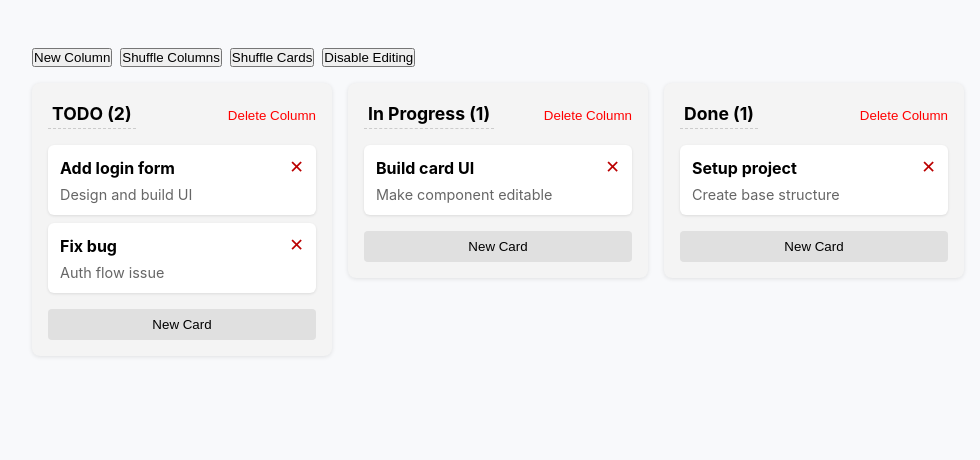
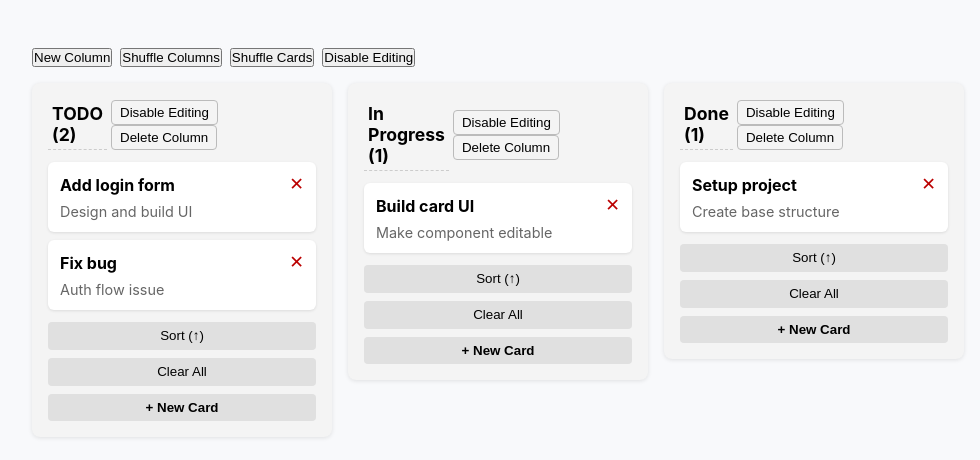
Before and after one commit to RodionCoach/test_bankingbad_vue, a Vue app: page / in a window 1280 px wide. Shown: the top 460 px of the page, without its empty margins (16-996 px from the left). Built offline with nearby package versions, Linux system fonts and the light colour scheme.

Commit message:
feat: add column action buttons, Sort, Clear All, Disable Editing

```diff
--- a/modules/components/BoardColumn/BoardColumn.vue
+++ b/modules/components/BoardColumn/BoardColumn.vue
@@ -1,30 +1,42 @@
 <template>
   <div class="board-column">
     <div class="column-header">
-      <div class="column-title" :contenteditable="editingEnabled" @blur="emitTitle" @keydown.enter.prevent="emitTitle">
+      <div class="column-title" :contenteditable="!column.disabled" @blur="emitTitle"
+        @keydown.enter.prevent="emitTitle">
         {{ column.title }} ({{ column.cards.length }})
       </div>
       <div class="column-actions">
+        <button @click="$emit('toggle-disable')">
+          {{ column.disabled ? 'Enable Editing' : 'Disable Editing' }}
+        </button>
         <button @click="$emit('delete-column')">Delete Column</button>
       </div>
     </div>
 
     <div class="cards">
-      <Card v-for="card in column.cards" :key="card.id" :card="card" :editingEnabled="editingEnabled"
+      <Card v-for="card in sortedCards" :key="card.id" :card="card" :editingEnabled="!column.disabled"
         @update="card => $emit('update-card', { cardId: card.id, ...card })"
         @delete="cardId => $emit('delete-card', cardId)" />
     </div>
 
-    <button class="add-card" @click="$emit('add-card')">New Card</button>
+    <div class="column-footer">
+      <button @click="toggleSort">
+        Sort ({{ sortOrder === 'asc' ? '↑' : '↓' }})
+      </button>
+      <button @click="$emit('clear-cards')">Clear All</button>
+      <button class="add-card" @click="$emit('add-card')" :disabled="column.disabled">
+        + New Card
+      </button>
+    </div>
   </div>
 </template>
 
 <script setup>
+import { computed, ref } from 'vue'
 import Card from '../Card/Card.vue'
 
 const props = defineProps({
-  column: Object,
-  editingEnabled: Boolean
+  column: Object
 })
 
 const emit = defineEmits([
@@ -32,8 +44,23 @@ const emit = defineEmits([
   'delete-column',
   'add-card',
   'update-card',
-  'delete-card'
+  'delete-card',
+  'clear-cards',
+  'toggle-disable'
 ])
+
+const sortOrder = ref('asc')
+
+const toggleSort = () => {
+  sortOrder.value = sortOrder.value === 'asc' ? 'desc' : 'asc'
+}
+
+const sortedCards = computed(() => {
+  return [...props.column.cards].sort((a, b) => {
+    const result = a.title.localeCompare(b.title)
+    return sortOrder.value === 'asc' ? result : -result
+  })
+})
 
 const emitTitle = (e) => {
   const fullText = e.target.innerText
@@ -53,13 +80,15 @@ const emitTitle = (e) => {
   width: 300px;
   border-radius: 8px;
   box-shadow: 0 1px 4px rgba(0, 0, 0, 0.1);
+  display: flex;
+  flex-direction: column;
+  gap: 0.75rem;
 }
 
 .column-header {
   display: flex;
   justify-content: space-between;
   align-items: center;
-  margin-bottom: 1rem;
 }
 
 .column-title {
@@ -69,12 +98,15 @@ const emitTitle = (e) => {
   border-bottom: 1px dashed #ccc;
   outline: none;
   cursor: text;
+  flex: 1;
 }
 
 .column-actions button {
+  margin-left: 0.25rem;
   background: transparent;
-  border: none;
-  color: red;
+  border: 1px solid #bbb;
+  border-radius: 4px;
+  padding: 0.25rem 0.5rem;
   cursor: pointer;
 }
 
@@ -84,13 +116,22 @@ const emitTitle = (e) => {
   gap: 0.5rem;
 }
 
+.column-footer {
+  display: flex;
+  flex-direction: column;
+  gap: 0.5rem;
+}
+
+.column-footer button {
+  padding: 0.4rem;
+  border-radius: 4px;
+  border: none;
+  background-color: #e0e0e0;
+  cursor: pointer;
+}
+
 .add-card {
-  margin-top: 1rem;
-  background-color: #e0e0e0;
-  border: none;
-  padding: 0.5rem;
-  width: 100%;
-  cursor: pointer;
-  border-radius: 4px;
+  background-color: #cce5ff;
+  font-weight: bold;
 }
 </style>
```
